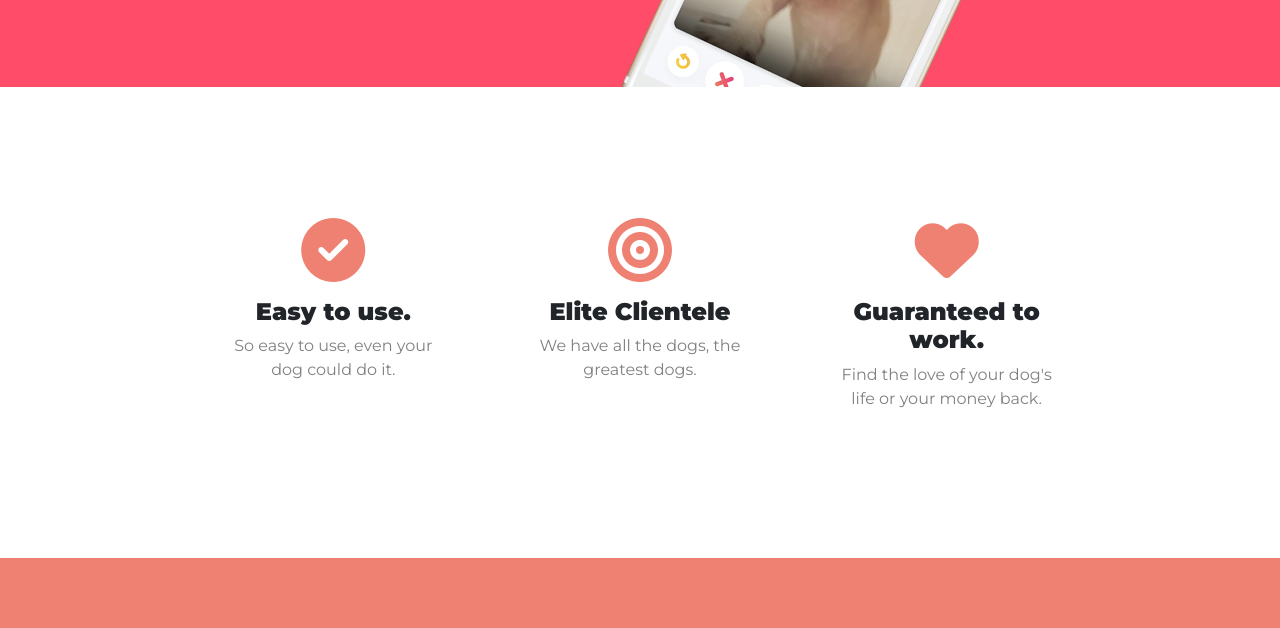
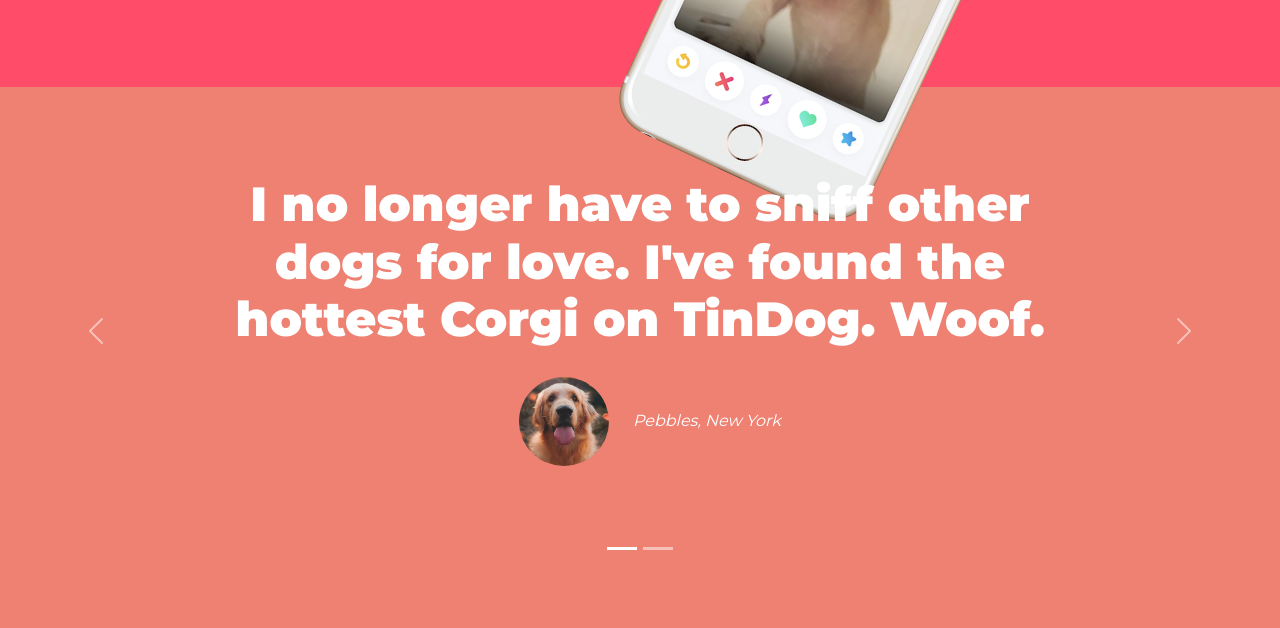
Before and after one commit to DaniSdr/TinDog, a plain HTML site: page index.html in a window 1280 px wide. Shown: the part 535-1163 px from the top of the page. Drawn offline with nearby package versions, Linux system fonts and the light colour scheme.

Commit message:
delete Features

```diff
--- a/index.html
+++ b/index.html
@@ -76,31 +76,7 @@
 
   </section>
 
-
   <!-- Features -->
-
-  <section id="features">
-    <div class="row">
-      <div class="features-box col-lg-4 col-md-12">
-        <i class="features-icon fa-solid fa-circle-check fa-4x"></i>
-        <h3>Easy to use.</h3>
-        <p>So easy to use, even your dog could do it.</p>
-      </div>
-      <div class="features-box col-lg-4 col-md-12">
-        <i class="features-icon fa-solid fa-bullseye fa-4x"></i>
-        <h3>Elite Clientele</h3>
-        <p>We have all the dogs, the greatest dogs.</p>
-      </div>
-
-      <div class="features-box col-lg-4 col-md-12">
-        <i class="features-icon fa-solid fa-heart fa-4x"></i>
-        <h3>Guaranteed to work.</h3>
-        <p>Find the love of your dog's life or your money back.</p>
-      </div>
-    </div>
-    </div>
-
-  </section>
 
 
   <!-- Testimonials -->
```
